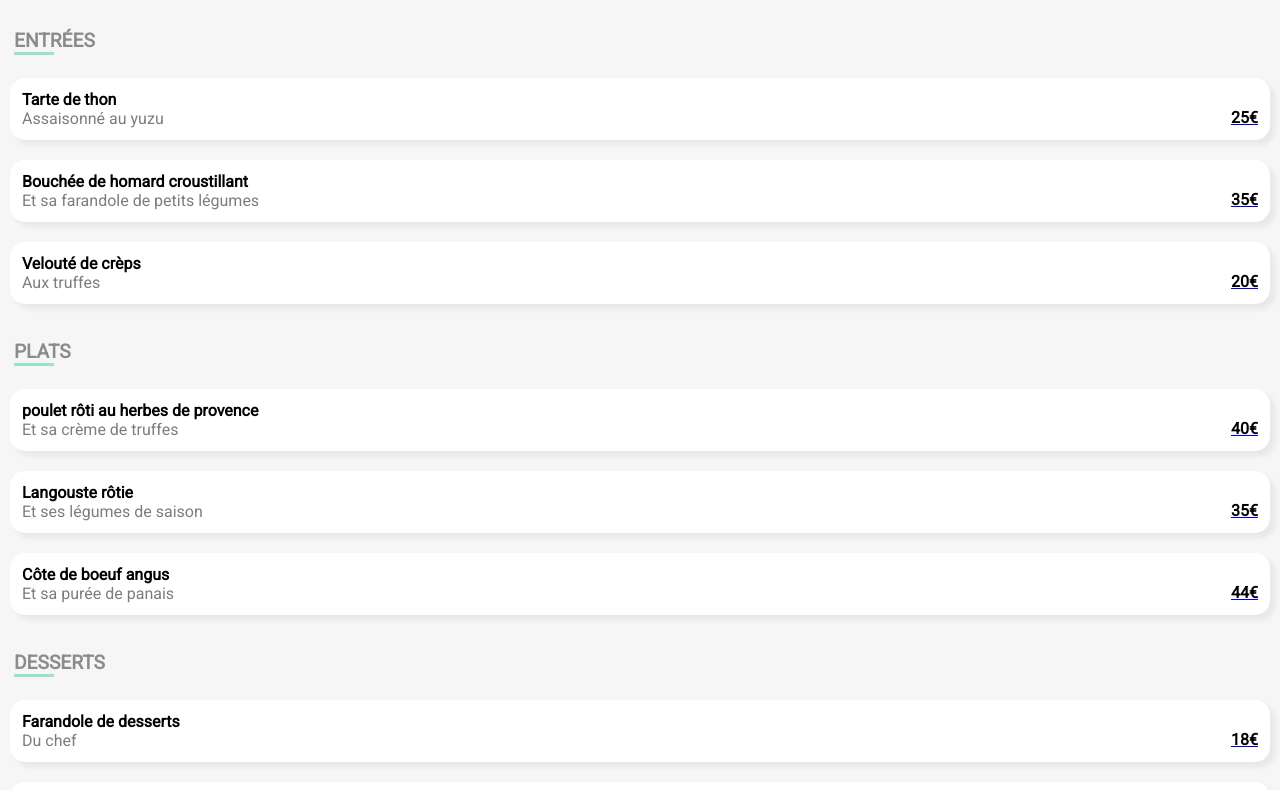
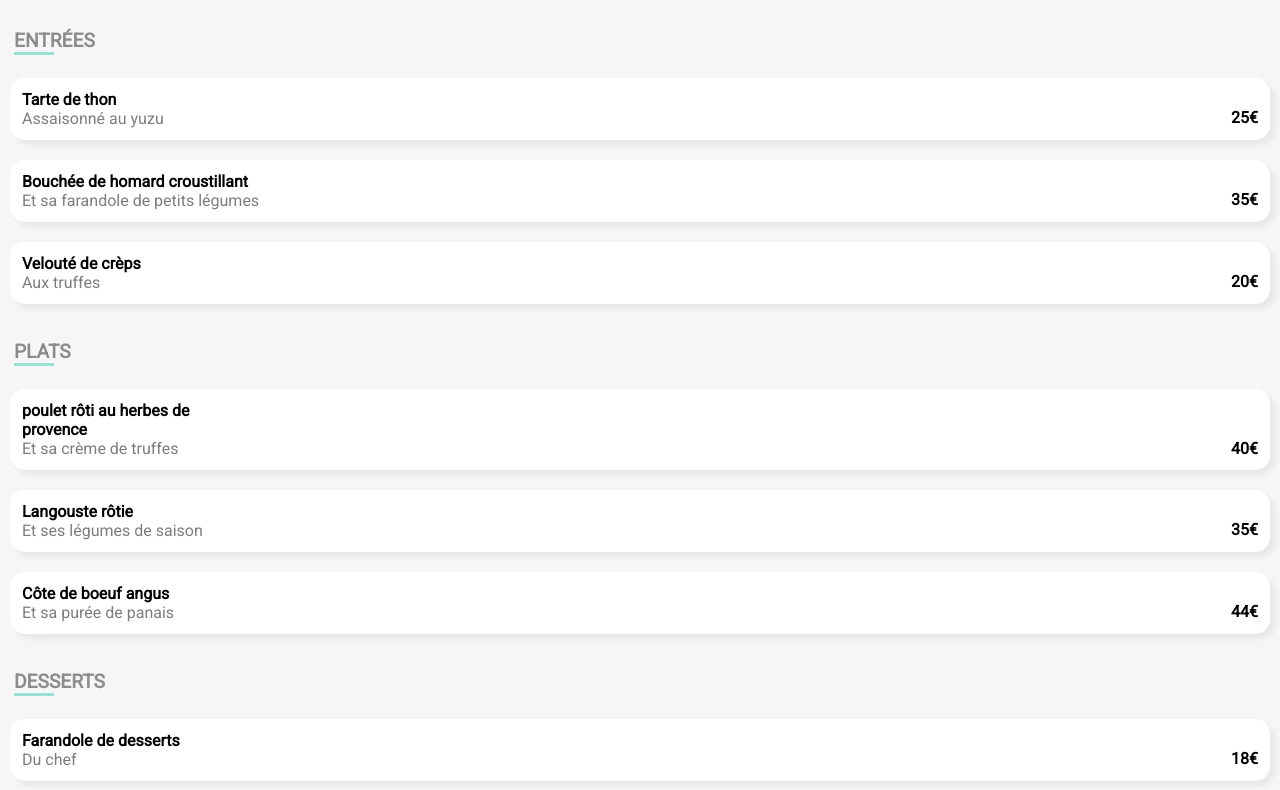
Before and after one commit to Laaguidi/AitLaaguidiYassine_3_03122020, a website: page html/delice-des-senses.html in a window 1280 px wide. Shown: the part 342-1132 px from the top of the page. Drawn offline with Linux system fonts and the light colour scheme; a web font is replaced by a local one.

Commit message:
all card prix correction

```diff
--- a/html/delice-des-senses.html
+++ b/html/delice-des-senses.html
@@ -40,95 +40,95 @@
             <h3 class="menus__all__title">ENTRÉES</h3>
               <div class="menus__all__card">
                  <div class="menus__all__card__description">
-                    <a href="#">
+
                       <h4 class="description-title">Tarte de thon</h4>
                       <p class="description-p">Assaisonné au yuzu</p>
                  </div>
                     <div class="menus__all__card__prix">25€</div>
               </div>
-                    </a>
+
 
               <div class="menus__all__card">
                   <div class="menus__all__card__description">
-                      <a href="#">
+
                          <h4 class="description-title">Bouchée de homard croustillant</h4>
                          <p class="description-p">Et sa farandole de petits légumes</p>
                   </div>
                         <div class="menus__all__card__prix">35€</div>
               </div>
-                      </a>
+
 
               <div class="menus__all__card">
                   <div class="menus__all__card__description">
-                      <a href="#">
+
                          <h4 class="description-title">Velouté de crèps</h4>
                          <p class="description-p">Aux truffes</p>
                   </div>
                          <div class="menus__all__card__prix">20€</div>
               </div>
-                      </a>
+
               <!-- plats -->
               <h3 class="menus__all__title">PLATS</h3>
               <div class="menus__all__card">
                 <div class="menus__all__card__description">
-                    <a href="#">
-                       <h4 class="description-title">poulet rôti au herbes de provence</h4>
+
+                       <h4 class="description-title">poulet rôti au herbes de<br> provence</h4>
                        <p class="description-p">Et sa crème de truffes</p>
                 </div>
-                       <div class="menus__all__card__prix">40€</div>
+                       <div class="menus__all__card__prix--active">40€</div>
             </div>
-                    </a>
+
 
             <div class="menus__all__card">
                  <div class="menus__all__card__description">
-                      <a href="#">
+
                           <h4 class="description-title">Langouste rôtie </h4>
                           <p class="description-p">Et ses légumes de saison</p>
                  </div>
                           <div class="menus__all__card__prix">35€</div>
             </div>
-                      </a>
+
 
             <div class="menus__all__card">
                  <div class="menus__all__card__description">
-                      <a href="#">
+
                           <h4 class="description-title">Côte de boeuf angus</h4>
                           <p class="description-p">Et sa purée de panais</p>
                  </div>
                           <div class="menus__all__card__prix">44€</div>
             </div>
-                      </a>
+
             <!-- Desserts -->
             <h3 class="menus__all__title">DESSERTS</h3>
             <div class="menus__all__card">
               <div class="menus__all__card__description">
-                   <a href="#">
+
                       <h4 class="description-title">Farandole de desserts</h4>
                       <p class="description-p">Du chef</p>
               </div>
                       <div class="menus__all__card__prix">18€</div>
             </div>
-                   </a>
+
 
             <div class="menus__all__card">
                 <div class="menus__all__card__description">
-                    <a href="#">
+
                       <h4 class="description-title">Crème brulée</h4>
                       <p class="description-p">Revisitée</p>
                 </div>
                       <div class="menus__all__card__prix">22€</div>
             </div>
-                    </a>
+
 
             <div class="menus__all__card">
                 <div class="menus__all__card__description">
-                    <a href="#">
+
                        <h4 class="description-title">Tiramisu</h4>
                        <p class="description-p">À la noisette</p>
                 </div>
                        <div class="menus__all__card__prix">23€</div>
             </div>
-                    </a>
+
 
             </div>
         </section>
--- a/scss/pages/_delice-des-senses.scss
+++ b/scss/pages/_delice-des-senses.scss
@@ -95,11 +95,6 @@
           .menus__all__card__description {
             width: 100%;
 
-             a {
-              text-decoration: none;
-              color: black;
-             }
-
              p {
               font-size: 1rem;
               color: #7D7D7D;
@@ -109,6 +104,12 @@
           .menus__all__card__prix {
             font-weight: bold;
             padding-top: 1.12em;
+          }
+
+          .menus__all__card__prix--active {
+            position: relative;
+            top: 38px;
+            font-weight: bold;
           }
       }
     }
--- a/scss/pages/_home.scss
+++ b/scss/pages/_home.scss
@@ -1,7 +1,7 @@
 /* header */
 
 .header {
-  background: white;
+  background: rgb(139, 109, 109);
   width: 100%;
   height: 8vh;
   display: flex;
--- a/scss/pages/_lafrancaise.scss
+++ b/scss/pages/_lafrancaise.scss
@@ -94,11 +94,6 @@
           .menus__all__card__description {
             width: 100%;
 
-             a {
-              text-decoration: none;
-              color: black;
-             }
-
              p {
               font-size: 1rem;
               color: #7D7D7D;
--- a/scss/pages/_note-enchantee.scss
+++ b/scss/pages/_note-enchantee.scss
@@ -97,11 +97,6 @@
           .menus__all__card__description {
             width: 100%;
 
-             a {
-              text-decoration: none;
-              color: black;
-             }
-
              p {
               font-size: 1rem;
               color: #7D7D7D;
--- a/scss/pages/_palettedugout.scss
+++ b/scss/pages/_palettedugout.scss
@@ -33,10 +33,11 @@
   .menu {
     background: #F6F6F6;
     width: 100%;
-    height: 1185px;
+    height: auto;  /*1185px */
     position: relative;
     border-radius: 47px 47px 0 0;
     margin-top: -42px;
+    padding-bottom: 80px;
 
     .menu__header {
       font-family: 'Shrikhand', cursive;
@@ -95,11 +96,6 @@
 
           .menus__all__card__description {
             width: 100%;
-
-             a {
-              text-decoration: none;
-              color: black;
-             }
 
              p {
               font-size: 1rem;
```
Also changed, not shown: html/lafrancaise.html (+18 -18 lines), html/note-enchantee.html (+20 -20 lines), html/palettedugout.html (+18 -18 lines), css/style.css, index.html (line endings or trailing spaces), 1 other file.
